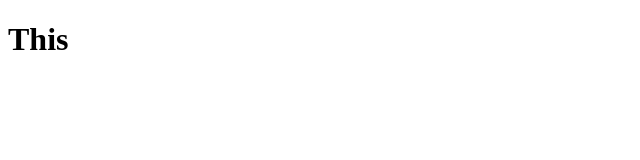
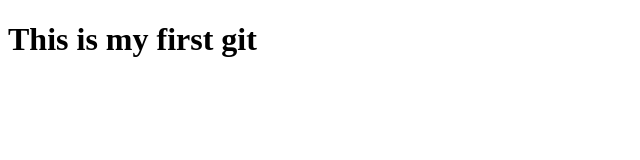
Before and after one commit to saifgithub454/team-work, a plain HTML site: page index.html in a window 1280 px wide. Shown: the whole page, without its empty margins (0-640 px from the left). Drawn offline with Linux system fonts and the light colour scheme.

Commit message:
saif brnc update-1

```diff
--- a/index.html
+++ b/index.html
@@ -6,6 +6,6 @@
     <title>First Git</title>
 </head>
 <body>
-    <h1>This </h1>
+    <h1>This is my first git  </h1>
 </body>
 </html>
```
